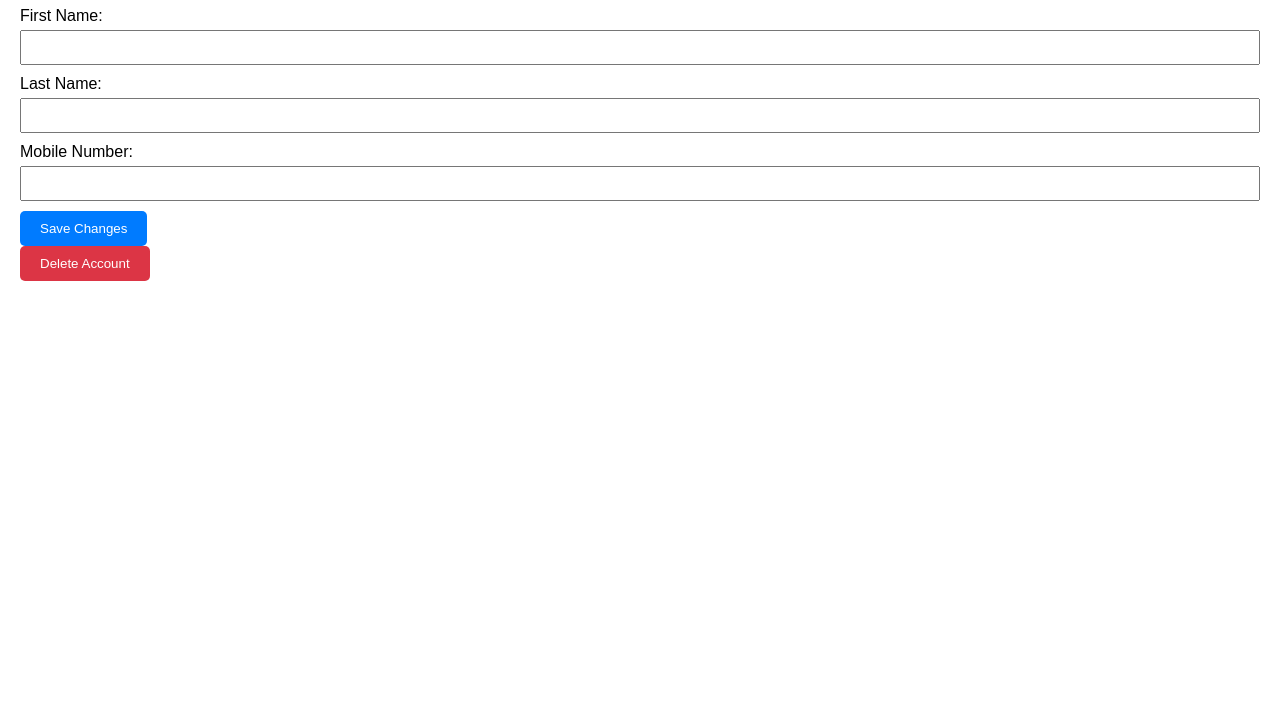
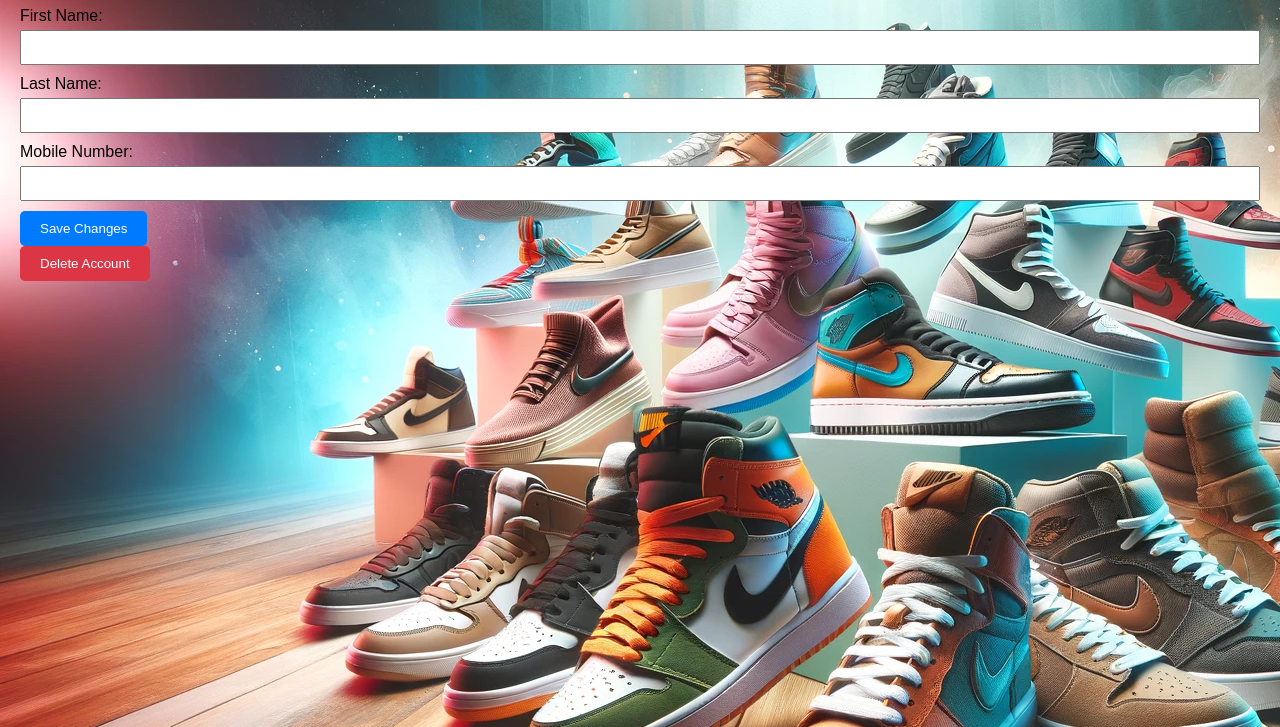
Before and after one commit to oshaddissanayake/SIT725_group_project, a plain HTML site: page Frontend/profile.html in a window 1280 px wide. Shown: the part 73-800 px from the top of the page. Drawn offline with Linux system fonts and the light colour scheme.

Commit message:
customerup

```diff
--- a/Frontend/profile.html
+++ b/Frontend/profile.html
@@ -4,10 +4,12 @@
     <meta charset="UTF-8">
     <meta name="viewport" content="width=device-width, initial-scale=1.0">
     <title>Edit Profile</title>
+    <!-- <link rel="stylesheet" href="register_style.css" /> -->
     <style>
         body {
             font-family: Arial, sans-serif;
             margin: 20px;
+            background-image: url('images/background1.webp')
         }
         label {
             display: block;
```
